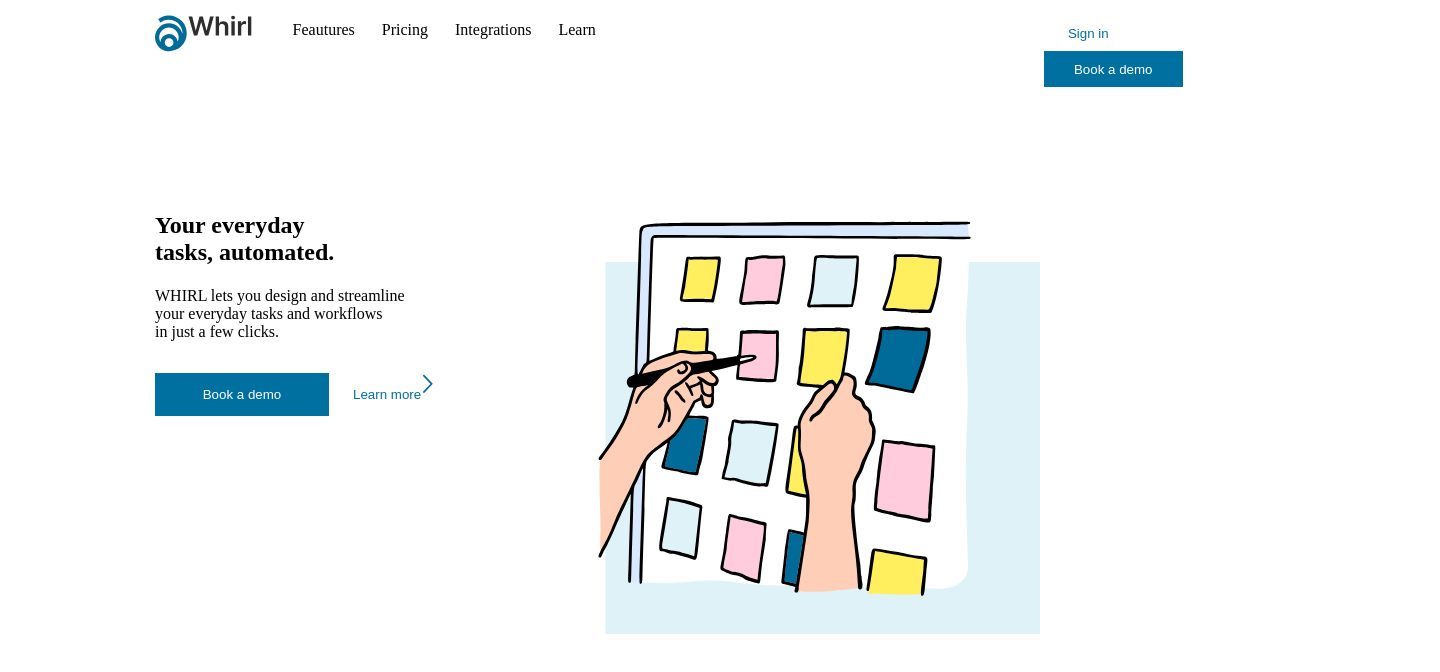
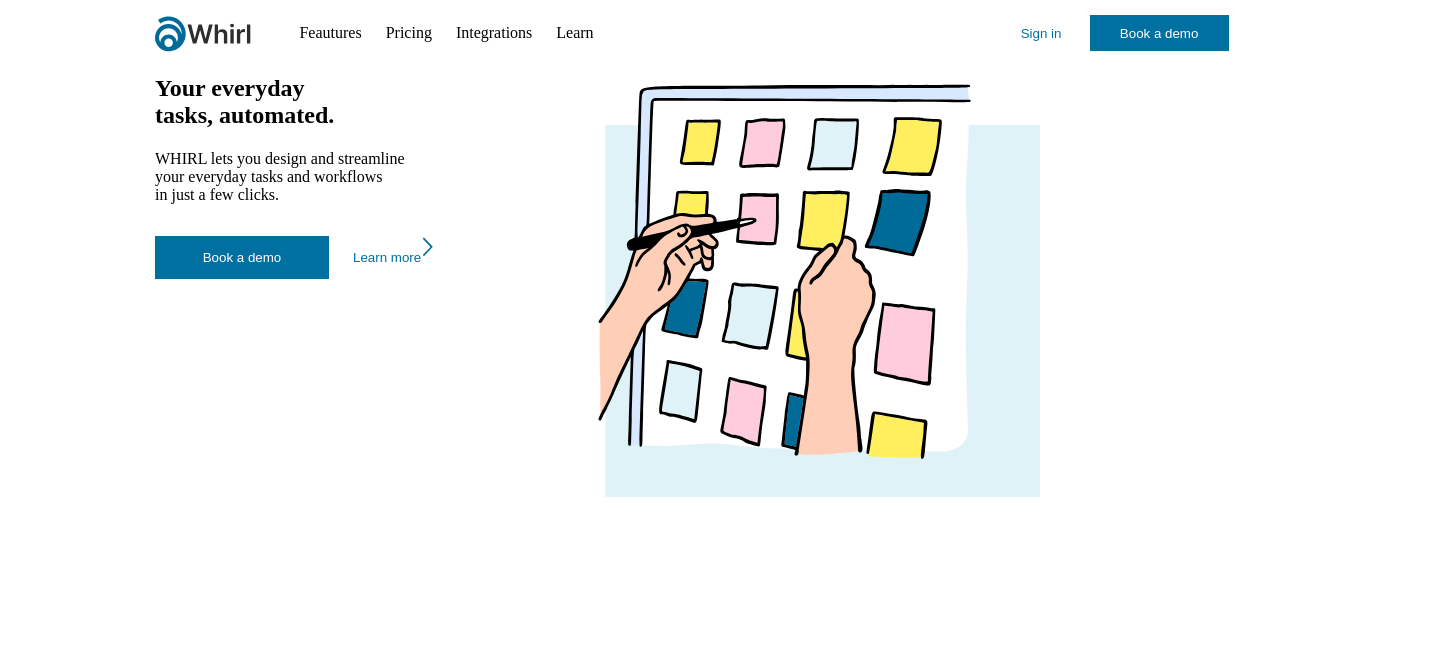
Before and after one commit to a41t3r3g0/Whirl, a plain HTML site: page index.html in a window 1280 px wide. Shown: the whole page, 1440 px wide, since content can reach past the window. Drawn offline with Linux system fonts and the light colour scheme.

Commit message:
Fixed errors in positioning and indentation

```diff
--- a/index.html
+++ b/index.html
@@ -3,7 +3,7 @@
   <head>
     <meta charset="UTF-8" />
     <meta name="viewport" content="width=device-width, initial-scale=1.0" />
-    <title>Document</title>
+    <title>WHIRL</title>
     <link rel="stylesheet" href="styles.css" />
   </head>
   <body>
@@ -19,12 +19,13 @@
           <li class="nav_bar_integrations"><a href="#">Integrations</a></li>
           <li class="learn"><a href="#">Learn </a></li>
         </ul>
-      </nav>
         <div>
           <button class="Sign_bar_sign">Sign in</button>
           <button class="Sign_bar_demo">Book a demo</button>
         </div>
+      </nav>
     </header>
+    <main>
       <div class="first_list_block">
         <!-- 1 страница -->
         <div class="first_list_block_text">
@@ -52,5 +53,6 @@
         </div>
         <div><img src="logo/First_list_img.svg" alt="first_list_img" /></div>
       </div>
+    </main>
   </body>
 </html>
--- a/styles.css
+++ b/styles.css
@@ -15,17 +15,20 @@ ul {
     width: 106px;
     height: 37px;
     display: flex;
-    justify-content: space-evenly;
+    align-items: center;
     margin-right: 40px;
     margin-bottom: 160px;
 }
 
 header {
+    width: 1440px;
+    height: 75px;
     padding-left: 155px;
     padding-top: 15px;
     padding-right: 155px;
     display: flex;
     flex-direction: row;
+    align-items:start;
 }
 
 .logo_bar_name {
@@ -36,24 +39,21 @@ header {
 .nav_bar {
     display: flex;
     flex-direction: row;
-    margin-right: 448px;
+    gap: 24px;
+}
+
+nav {
+    width: 1000px;
+    height: 36px;
+    display: flex;
+    flex-direction: row;
+    align-items:center;
+    gap: 403px
 }
 
 li {
     height: 30px;
     line-height: 30px;
-}
-
-.nav_bar_feautures {
-    margin-right: 27px;
-}
-
-.nav_bar_pricing {
-    margin-right: 27px;
-}
-
-.nav_bar_integrations {
-    margin-right: 27px
 }
 
 .Sign_bar_sign {
```
Lines whose indentation alone changed are shown as unchanged.
